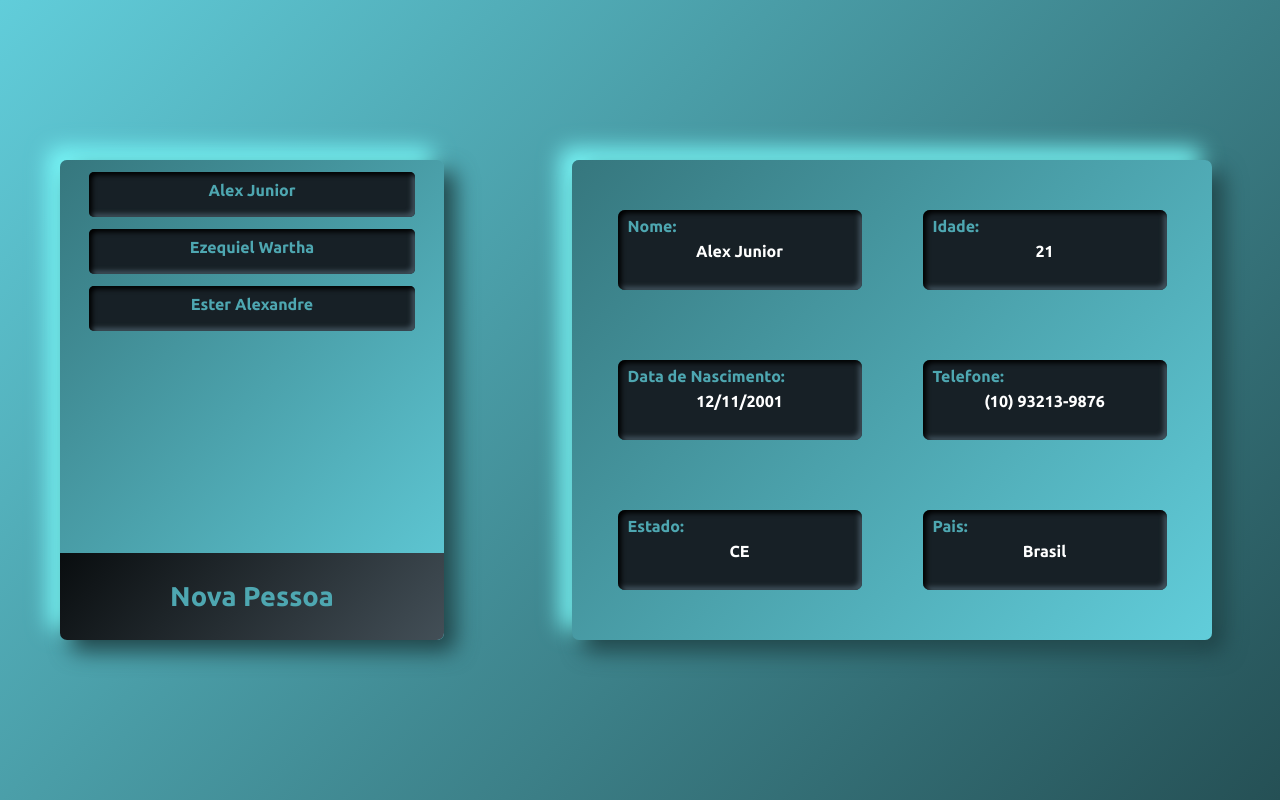
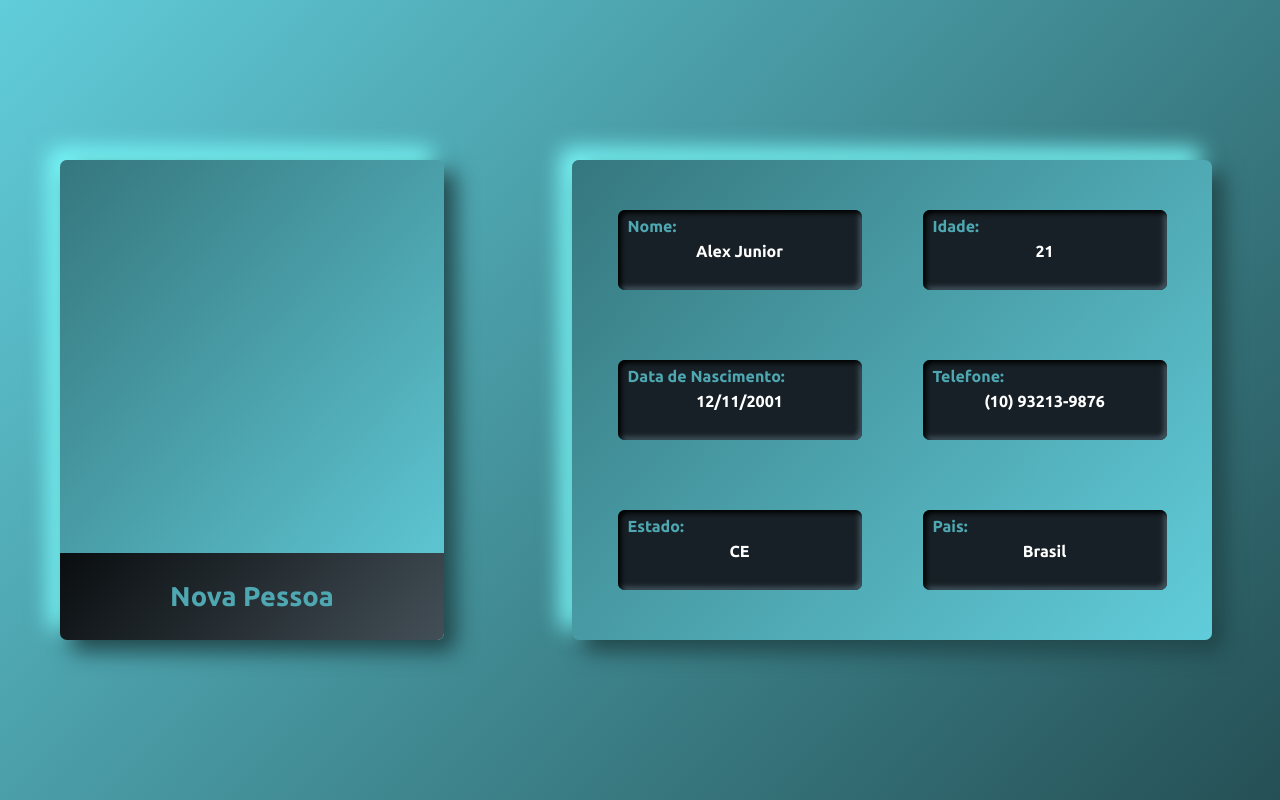
Before and after one commit to AlexJr22/CauseEffect, a plain HTML site: page index.html in a window 1280 px wide. Drawn offline with Linux system fonts and the light colour scheme.

Commit message:
começanco um novo script do zero

```diff
--- a/index.html
+++ b/index.html
@@ -53,6 +53,6 @@
     </div>
 
   </div>
-  <script type="module" src="src/script/script.js"></script>
+  <script src="src/script/script.js"></script>
 </body>
 </html>
--- a/src/script/Pessoas.js
+++ /dev/null
@@ -1,31 +0,0 @@
-const pessoas = [
-  {
-    nome: 'Alex',
-    sobrenome: 'Junior',
-    dadaDeNascimento: '12/11/2001',
-    idade: 21,
-    telef: '(10) 93213-9876',
-    estado: 'CE',
-    pais: 'Brasil'
-  },
-  {
-    nome: 'Ezequiel',
-    sobrenome: 'Wartha',
-    dadaDeNascimento: '15/03/2001',
-    idade: 21,
-    telef: '(10) 93213-9876',
-    estado: 'MG',
-    pais: 'Brasil'
-  },
-  {
-    nome: 'Ester',
-    sobrenome: 'Alexandre',
-    dadaDeNascimento: 'xx/xx/xxxx',
-    idade: 19,
-    telef: '(10) 93213-9876',
-    estado: 'SP',
-    pais: 'Brasil'
-  },
-]
-
-export { pessoas };
--- a/src/script/renderPessoas.js
+++ /dev/null
@@ -1,30 +0,0 @@
-import { pessoas } from './Pessoas.js';
-
-const renderPessoas = {
-
-  Pessoas: document.getElementById('Pessoas'),
-
-  renderBnt: () => {
-
-    pessoas.forEach(pessoa => {
-
-      let cardPessoa = document.createElement("div");
-
-      cardPessoa.classList.add('Pessoa', 'card');
-      cardPessoa.innerHTML = `${pessoa.nome} ${pessoa.sobrenome}`;
-
-      renderPessoas.Pessoas.appendChild(cardPessoa);
-
-    });
-
-    let pessoa = document.querySelectorAll('.Pessoa');
-    console.log(pessoa);
-
-    for (let i = pessoa.length; i > 0; i--) {
-
-    };
-  },
-
-};
-
-export { renderPessoas };
--- a/src/script/script.js
+++ b/src/script/script.js
@@ -1,3 +1,29 @@
-import { renderPessoas } from "./renderPessoas.js";
-
-renderPessoas.renderBnt();
+const pessoas = [
+  {
+    nome: 'Alex',
+    sobrenome: 'Junior',
+    dadaDeNascimento: '12/11/2001',
+    idade: 21,
+    telef: '(10) 93213-9876',
+    estado: 'CE',
+    pais: 'Brasil'
+  },
+  {
+    nome: 'Ezequiel',
+    sobrenome: 'Wartha',
+    dadaDeNascimento: '15/03/2001',
+    idade: 21,
+    telef: '(10) 93213-9876',
+    estado: 'MG',
+    pais: 'Brasil'
+  },
+  {
+    nome: 'Ester',
+    sobrenome: 'Alexandre',
+    dadaDeNascimento: 'xx/xx/xxxx',
+    idade: 19,
+    telef: '(10) 93213-9876',
+    estado: 'SP',
+    pais: 'Brasil'
+  },
+]
```
